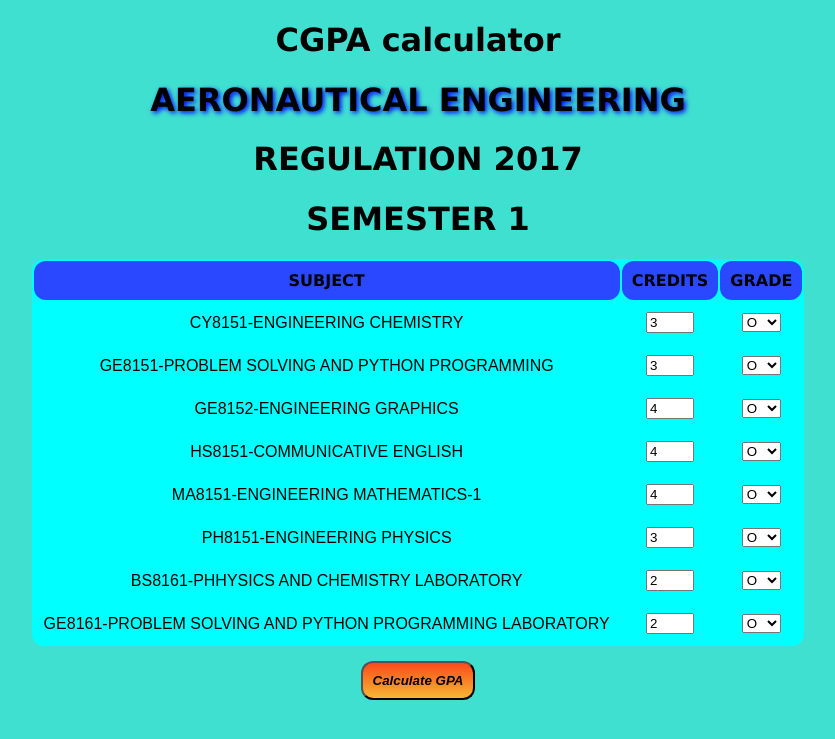
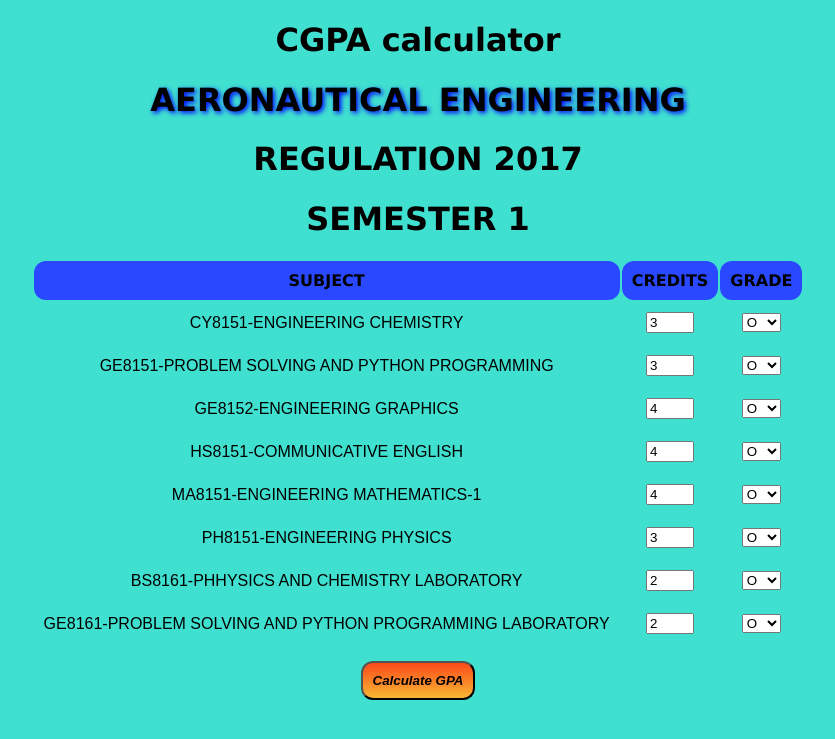
Before and after one commit to AjayRangarajan/getcgpa, a Flask app: a page that uses templates/aero_sem1.html in a window 1280 px wide. Shown: the top 739 px of the page, without its empty margins (230-1065 px from the left). Run offline with Flask 2, Linux system fonts and the light colour scheme.

Commit message:
removed the bgcolor for the table

```diff
--- a/static/style.css
+++ b/static/style.css
@@ -319,7 +319,3 @@ responsive for Desktop
         padding: 10px;
     }
 }
-
-table{
-    background-color: aqua;
-}
```
